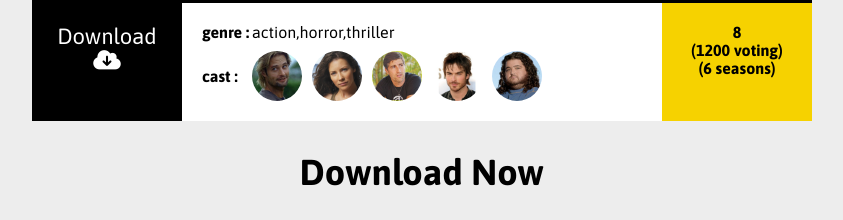
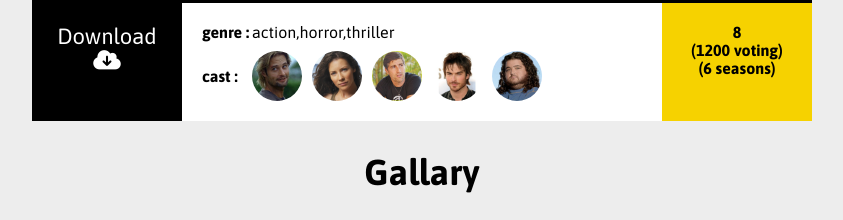
Before and after one commit to maithili030690/1.flex-new-repository, a plain HTML site: page index.html in a window 1280 px wide. Shown: the part 3860-4080 px from the top of the page, without its empty margins (8-851 px from the left). Drawn offline with nearby package versions, Linux system fonts and the light colour scheme; grey boxes are pictures that could not be loaded.

Commit message:
1st commit

```diff
--- a/index.html
+++ b/index.html
@@ -183,7 +183,7 @@
 				</section>
 				<section class="gallary">
 					<h2 class="section-heading">
-						download now
+						gallary
 					</h2>
 					<div class="gallary-imgs">
 						<div class="gallary-img">
```
